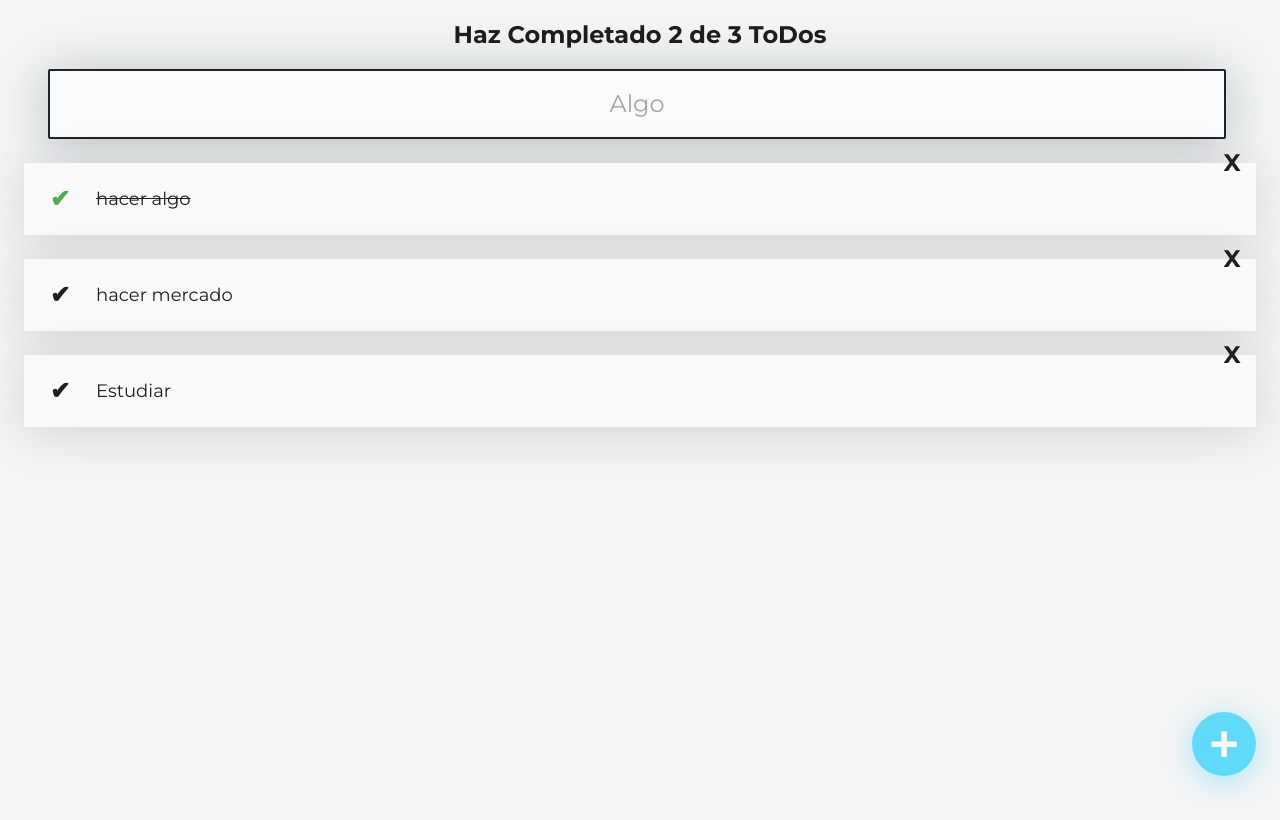
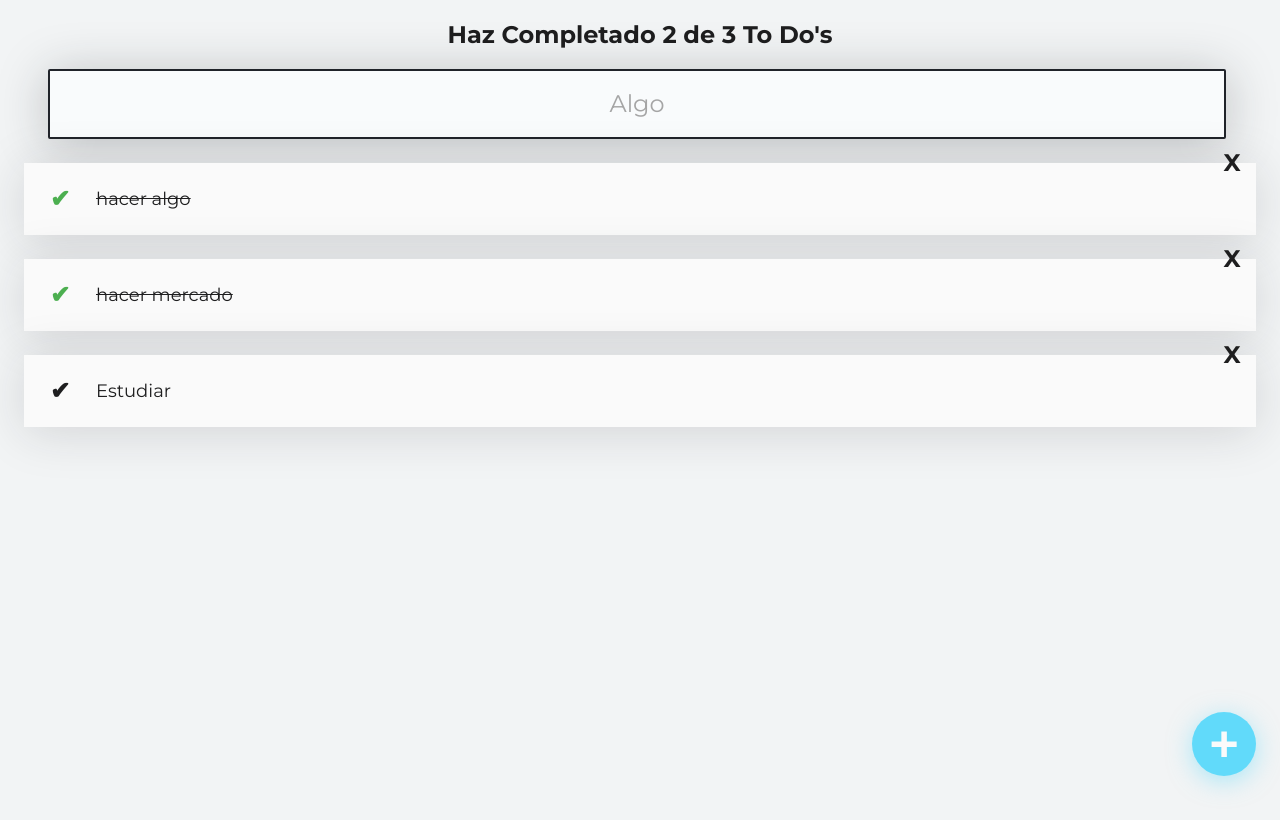
Before and after one commit to obarreraf/todolist-reactjs, a React (Create React App) app: page / in a window 1280 px wide. Built offline with nearby package versions, Linux system fonts and the light colour scheme.

Commit message:
Contanto y Buscando ToDos

```diff
--- a/src/App.js
+++ b/src/App.js
@@ -6,22 +6,46 @@ import { CreateTodoButton } from "./CreateTodoButton";
 import {TodoList } from "./TodoList";
 import { TodoItem } from "./TodoItem";
 
-const todos = [
+const defaultTodos = [
   {text: 'hacer algo', completed: true},
-  {text: 'hacer mercado', completed: false},
+  {text: 'hacer mercado', completed: true},
   {text: 'Estudiar', completed: false},
 ]
 
 function App() {
+  const [todos, setTodos] = React.useState(defaultTodos)
+  const [searchValue, setSearchValue] = React.useState('');
+
+  const completedTodos = todos.filter(todo => !!todo.completed).length;
+  const totalTodos = todos.length;
+
+  let searchedTodos = [];
+
+  if(!searchValue.length >= 1){
+    searchedTodos = todos;
+  } else {
+    searchedTodos = todos.filter(todo =>{
+      const todoText = todo.text.toLowerCase();
+      const searchText = searchValue.toLowerCase();
+      return todoText.includes(searchText);
+    })
+
+  }
+
   return (
     <React.Fragment>
-      <TodoCounter />
+      <TodoCounter
+      total={totalTodos}
+      completed={completedTodos}
+      />
 
-      <TodoSearch />
+      <TodoSearch
+        searchValue={searchValue}
+        setSearchValue={setSearchValue}/>
       <CreateTodoButton />
 
       <TodoList>
-        {todos.map(todo =>(<TodoItem key={todo.text} text={todo.text} completed={todo.completed}/>))}
+        {searchedTodos.map(todo =>(<TodoItem key={todo.text} text={todo.text} completed={todo.completed}/>))}
       </TodoList>
 
 
--- a/src/TodoCounter.js
+++ b/src/TodoCounter.js
@@ -1,9 +1,9 @@
 import React from "react";
 import './TodoCounter.css';
 
-function TodoCounter(){
+function TodoCounter({total,completed}){
     return (
-        <h2 className="TodoCounter">Haz Completado 2 de 3 ToDos</h2>
+        <h2 className="TodoCounter">Haz Completado {completed} de {total} To Do's</h2>
     )
 }
 
--- a/src/TodoSearch.js
+++ b/src/TodoSearch.js
@@ -1,8 +1,7 @@
 import React from "react";
 import './TodoSearch.css';
 
-function TodoSearch(){
-    const [searchValue, setSearchValue] = React.useState('');
+function TodoSearch({searchValue, setSearchValue}){
 
     const onSearchValueChange = (event) => {
         console.log(event.target.value);
@@ -10,13 +9,13 @@ function TodoSearch(){
     };
 
 
-    return [
+    return (
     <input
     className="TodoSearch"
     placeholder="Algo"
-    onChange={onSearchValueChange}/>,
-    <p>{searchValue}</p>
-    ];
+    value={searchValue}
+    onChange={onSearchValueChange}/>
+    );
 }
 
 export {TodoSearch};
```
